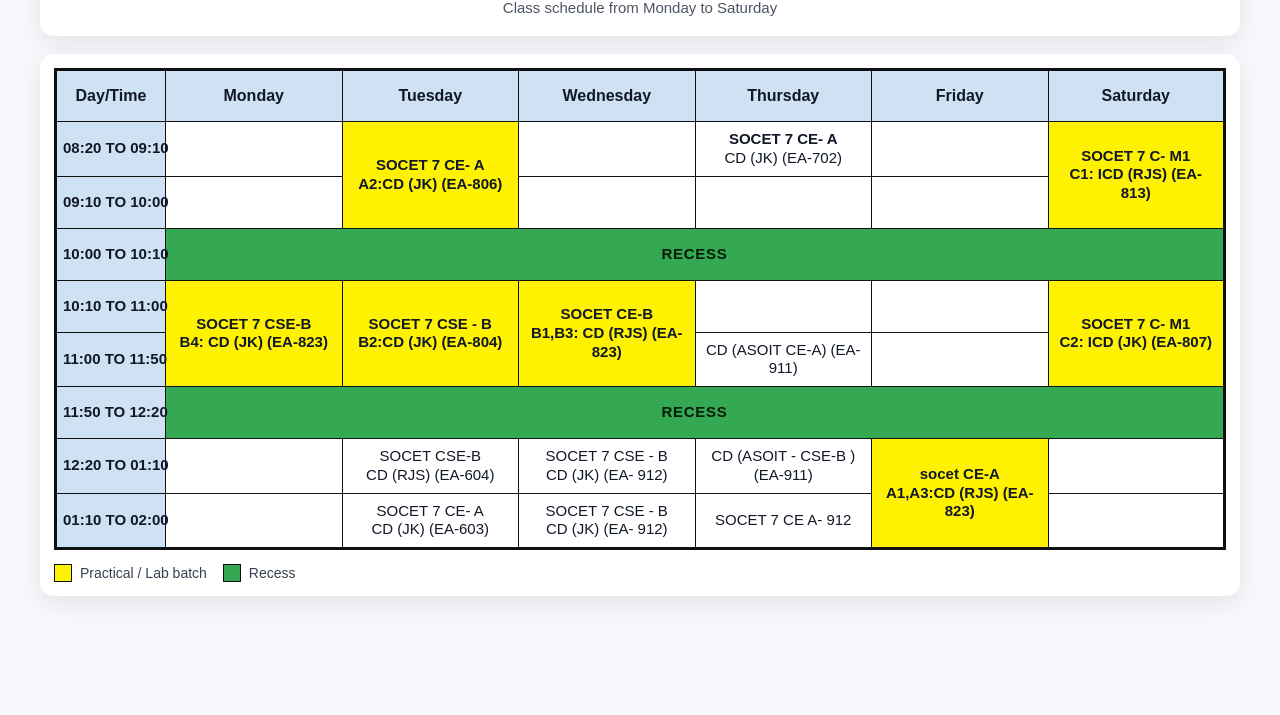
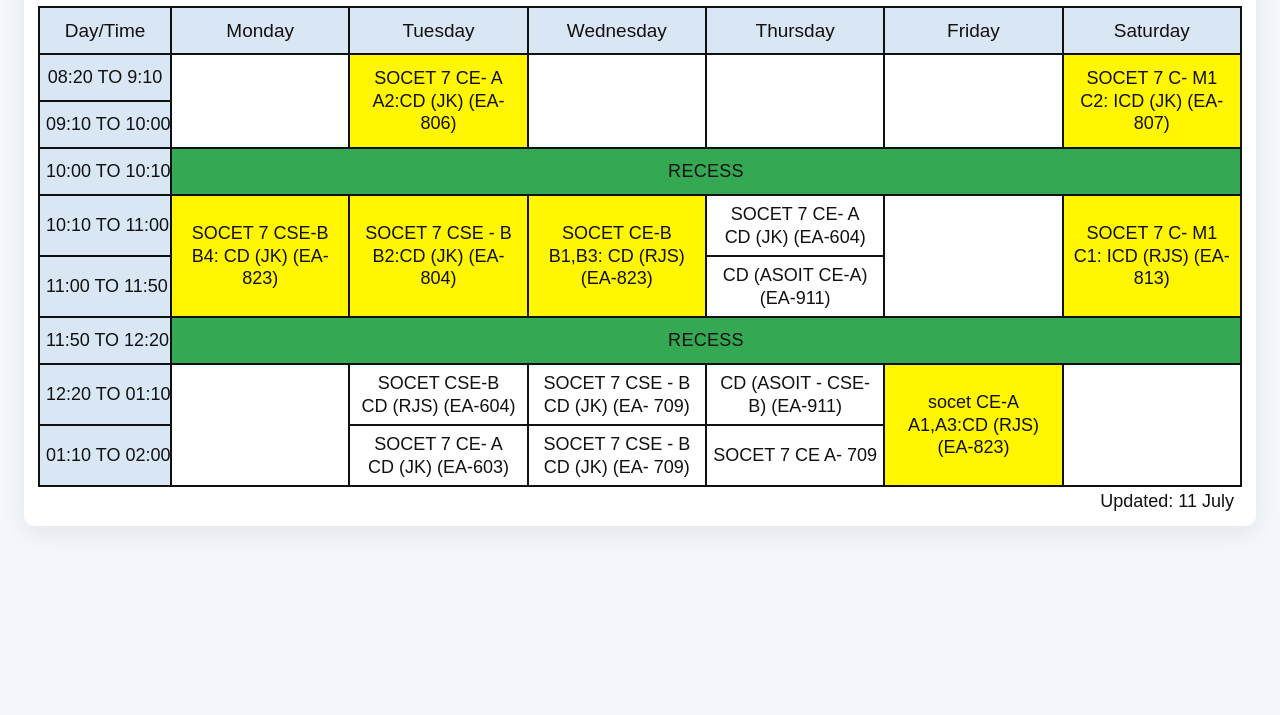
Before and after one commit to themusicaldeveloper/TT, a plain HTML site: page index.html in a window 1280 px wide. Shown: the part 85-800 px from the top of the page. Drawn offline with Linux system fonts and the light colour scheme.

Commit message:
Update index.html
Updated on 11 July

```diff
--- a/index.html
+++ b/index.html
@@ -3,16 +3,17 @@
 <head>
   <meta charset="UTF-8" />
   <meta name="viewport" content="width=device-width, initial-scale=1.0" />
-  <title>SOCET CE Timetable</title>
+  <meta name="description" content="SOCET weekly timetable" />
+  <title>SOCET Weekly Timetable</title>
   <style>
     :root {
+      --header-bg: #d9e7f5;
+      --recess-bg: #34a853;
+      --lab-bg: #fff600;
       --border: #111;
-      --header: #cfe2f3;
-      --recess: #34a853;
-      --lab: #fff200;
-      --bg: #f6f8fb;
-      --card: #ffffff;
-      --text: #111827;
+      --page-bg: #f4f7fb;
+      --card-bg: #fff;
+      --text: #111;
     }
 
     * {
@@ -21,130 +22,109 @@
 
     body {
       margin: 0;
+      padding: 24px;
       font-family: Arial, Helvetica, sans-serif;
-      background: var(--bg);
       color: var(--text);
-      padding: 24px;
+      background: var(--page-bg);
     }
 
     .page {
-      max-width: 1200px;
+      max-width: 1450px;
       margin: 0 auto;
-    }
-
-    .title-card {
-      background: var(--card);
-      border-radius: 14px;
-      padding: 20px 24px;
-      margin-bottom: 18px;
-      box-shadow: 0 8px 24px rgba(0, 0, 0, 0.08);
-      text-align: center;
+      background: var(--card-bg);
+      padding: 14px;
+      border-radius: 10px;
+      box-shadow: 0 8px 28px rgba(0, 0, 0, 0.08);
     }
 
     h1 {
-      margin: 0;
-      font-size: 28px;
-      letter-spacing: 0.3px;
+      margin: 0 0 14px;
+      text-align: center;
+      font-size: clamp(22px, 3vw, 34px);
     }
 
-    .subtitle {
-      margin-top: 8px;
-      font-size: 15px;
-      color: #4b5563;
-    }
-
-    .table-wrapper {
-      background: var(--card);
-      border-radius: 14px;
-      padding: 14px;
-      box-shadow: 0 8px 24px rgba(0, 0, 0, 0.08);
+    .table-wrap {
+      width: 100%;
       overflow-x: auto;
+      -webkit-overflow-scrolling: touch;
     }
 
     table {
       width: 100%;
-      min-width: 1050px;
+      min-width: 1120px;
       border-collapse: collapse;
       table-layout: fixed;
-      border: 3px solid var(--border);
       background: #fff;
     }
 
     th,
     td {
-      border: 1.8px solid var(--border);
+      border: 2px solid var(--border);
       text-align: center;
       vertical-align: middle;
-      padding: 8px 6px;
-      font-size: 15px;
+      padding: 7px 6px;
+      font-size: 18px;
       line-height: 1.25;
-      height: 52px;
-      word-wrap: break-word;
+      height: 47px;
+      white-space: normal;
     }
 
-    th {
-      background: var(--header);
-      font-size: 16px;
-      font-weight: 700;
+    thead th {
+      background: var(--header-bg);
+      font-weight: 500;
+      font-size: 19px;
     }
 
-    .time {
-      background: var(--header);
-      font-weight: 700;
-      width: 110px;
+    th.time,
+    td.time {
+      width: 132px;
+      background: var(--header-bg);
+      font-weight: 500;
       white-space: nowrap;
     }
 
     .recess {
-      background: var(--recess);
-      color: #071b08;
-      font-weight: 700;
-      letter-spacing: 0.7px;
-      height: 30px;
-      padding: 4px;
+      background: var(--recess-bg);
+      font-weight: 500;
+      letter-spacing: 0.3px;
+      height: 27px;
+      padding: 2px 6px;
     }
 
-    .lab {
-      background: var(--lab);
-      font-weight: 700;
+    .highlight {
+      background: var(--lab-bg);
     }
 
-    .subject {
-      font-weight: 700;
+    .updated {
+      margin-top: 4px;
+      text-align: right;
+      font-size: 18px;
+      padding-right: 8px;
     }
 
-    .muted {
-      font-weight: 500;
-    }
+    @media (max-width: 700px) {
+      body {
+        padding: 8px;
+      }
 
-    .legend {
-      display: flex;
-      gap: 16px;
-      flex-wrap: wrap;
-      margin-top: 14px;
-      font-size: 14px;
-      color: #374151;
-    }
+      .page {
+        padding: 8px;
+        border-radius: 6px;
+      }
 
-    .legend-item {
-      display: flex;
-      align-items: center;
-      gap: 8px;
-    }
+      th,
+      td {
+        font-size: 15px;
+        padding: 6px 4px;
+      }
 
-    .box {
-      width: 18px;
-      height: 18px;
-      border: 1px solid #111;
-      display: inline-block;
-    }
+      thead th {
+        font-size: 16px;
+      }
 
-    .box.lab-box {
-      background: var(--lab);
-    }
-
-    .box.recess-box {
-      background: var(--recess);
+      .updated {
+        font-size: 14px;
+      }
     }
 
     @media print {
@@ -153,45 +133,43 @@
         background: #fff;
       }
 
-      .title-card,
-      .table-wrapper {
+      .page {
+        max-width: none;
+        padding: 0;
+        border-radius: 0;
         box-shadow: none;
-        border-radius: 0;
       }
 
-      .table-wrapper {
-        padding: 0;
+      h1 {
+        display: none;
+      }
+
+      .table-wrap {
+        overflow: visible;
       }
 
       table {
-        min-width: 100%;
-      }
-    }
-
-    @media (max-width: 700px) {
-      body {
-        padding: 12px;
+        min-width: 0;
       }
 
-      h1 {
-        font-size: 22px;
+      th,
+      td {
+        font-size: 12px;
+        padding: 4px 3px;
       }
 
-      .subtitle {
-        font-size: 13px;
+      .updated {
+        font-size: 12px;
       }
     }
   </style>
 </head>
 <body>
   <main class="page">
-    <section class="title-card">
-      <h1>SOCET CE Timetable</h1>
-      <div class="subtitle">Class schedule from Monday to Saturday</div>
-    </section>
+    <h1>SOCET Weekly Timetable</h1>
 
-    <section class="table-wrapper">
-      <table aria-label="SOCET CE timetable">
+    <div class="table-wrap">
+      <table aria-label="SOCET weekly timetable">
         <thead>
           <tr>
             <th class="time">Day/Time</th>
@@ -205,111 +183,62 @@
         </thead>
         <tbody>
           <tr>
-            <td class="time">08:20 TO 09:10</td>
-            <td></td>
-            <td rowspan="2" class="lab">
-              SOCET 7 CE- A<br />
-              A2:CD (JK) (EA-806)
-            </td>
-            <td></td>
-            <td>
-              <span class="subject">SOCET 7 CE- A</span><br />
-              CD (JK) (EA-702)
-            </td>
-            <td></td>
-            <td rowspan="2" class="lab">
-              SOCET 7 C- M1<br />
-              C1: ICD (RJS) (EA-813)
-            </td>
+            <td class="time">08:20 TO 9:10</td>
+            <td rowspan="2"></td>
+            <td class="highlight" rowspan="2">SOCET 7 CE- A<br>A2:CD (JK) (EA-806)</td>
+            <td rowspan="2"></td>
+            <td rowspan="2"></td>
+            <td rowspan="2"></td>
+            <td class="highlight" rowspan="2">SOCET 7 C- M1<br>C2: ICD (JK) (EA-807)</td>
           </tr>
-
           <tr>
             <td class="time">09:10 TO 10:00</td>
-            <td></td>
-            <td></td>
-            <td></td>
-            <td></td>
           </tr>
 
           <tr>
             <td class="time">10:00 TO 10:10</td>
-            <td colspan="6" class="recess">RECESS</td>
+            <td class="recess" colspan="6">RECESS</td>
           </tr>
 
           <tr>
             <td class="time">10:10 TO 11:00</td>
-            <td rowspan="2" class="lab">
-              SOCET 7 CSE-B<br />
-              B4: CD (JK) (EA-823)
-            </td>
-            <td rowspan="2" class="lab">
-              SOCET 7 CSE - B<br />
-              B2:CD (JK) (EA-804)
-            </td>
-            <td rowspan="2" class="lab">
-              SOCET CE-B<br />
-              B1,B3: CD (RJS) (EA-823)
-            </td>
-            <td></td>
-            <td></td>
-            <td rowspan="2" class="lab">
-              SOCET 7 C- M1<br />
-              C2: ICD (JK) (EA-807)
-            </td>
+            <td class="highlight" rowspan="2">SOCET 7 CSE-B<br>B4: CD (JK) (EA-823)</td>
+            <td class="highlight" rowspan="2">SOCET 7 CSE - B<br>B2:CD (JK) (EA-804)</td>
+            <td class="highlight" rowspan="2">SOCET CE-B<br>B1,B3: CD (RJS) (EA-823)</td>
+            <td>SOCET 7 CE- A<br>CD (JK) (EA-604)</td>
+            <td rowspan="2"></td>
+            <td class="highlight" rowspan="2">SOCET 7 C- M1<br>C1: ICD (RJS) (EA-813)</td>
           </tr>
-
           <tr>
             <td class="time">11:00 TO 11:50</td>
             <td>CD (ASOIT CE-A) (EA-911)</td>
-            <td></td>
           </tr>
 
           <tr>
             <td class="time">11:50 TO 12:20</td>
-            <td colspan="6" class="recess">RECESS</td>
+            <td class="recess" colspan="6">RECESS</td>
           </tr>
 
           <tr>
             <td class="time">12:20 TO 01:10</td>
-            <td></td>
-            <td>
-              SOCET CSE-B<br />
-              CD (RJS) (EA-604)
-            </td>
-            <td>
-              SOCET 7 CSE - B<br />
-              CD (JK) (EA- 912)
-            </td>
-            <td>CD (ASOIT - CSE-B )(EA-911)</td>
-            <td rowspan="2" class="lab">
-              socet CE-A<br />
-              A1,A3:CD (RJS) (EA-823)
-            </td>
-            <td></td>
+            <td rowspan="2"></td>
+            <td>SOCET CSE-B<br>CD (RJS) (EA-604)</td>
+            <td>SOCET 7 CSE - B<br>CD (JK) (EA- 709)</td>
+            <td>CD (ASOIT - CSE-B) (EA-911)</td>
+            <td class="highlight" rowspan="2">socet CE-A<br>A1,A3:CD (RJS) (EA-823)</td>
+            <td rowspan="2"></td>
           </tr>
-
           <tr>
             <td class="time">01:10 TO 02:00</td>
-            <td></td>
-            <td>
-              SOCET 7 CE- A<br />
-              CD (JK) (EA-603)
-            </td>
-            <td>
-              SOCET 7 CSE - B<br />
-              CD (JK) (EA- 912)
-            </td>
-            <td>SOCET 7 CE A- 912</td>
-            <td></td>
+            <td>SOCET 7 CE- A<br>CD (JK) (EA-603)</td>
+            <td>SOCET 7 CSE - B<br>CD (JK) (EA- 709)</td>
+            <td>SOCET 7 CE A- 709</td>
           </tr>
         </tbody>
       </table>
+    </div>
 
-      <div class="legend">
-        <div class="legend-item"><span class="box lab-box"></span> Practical / Lab batch</div>
-        <div class="legend-item"><span class="box recess-box"></span> Recess</div>
-      </div>
-    </section>
+    <div class="updated">Updated: 11 July</div>
   </main>
 </body>
 </html>
```
